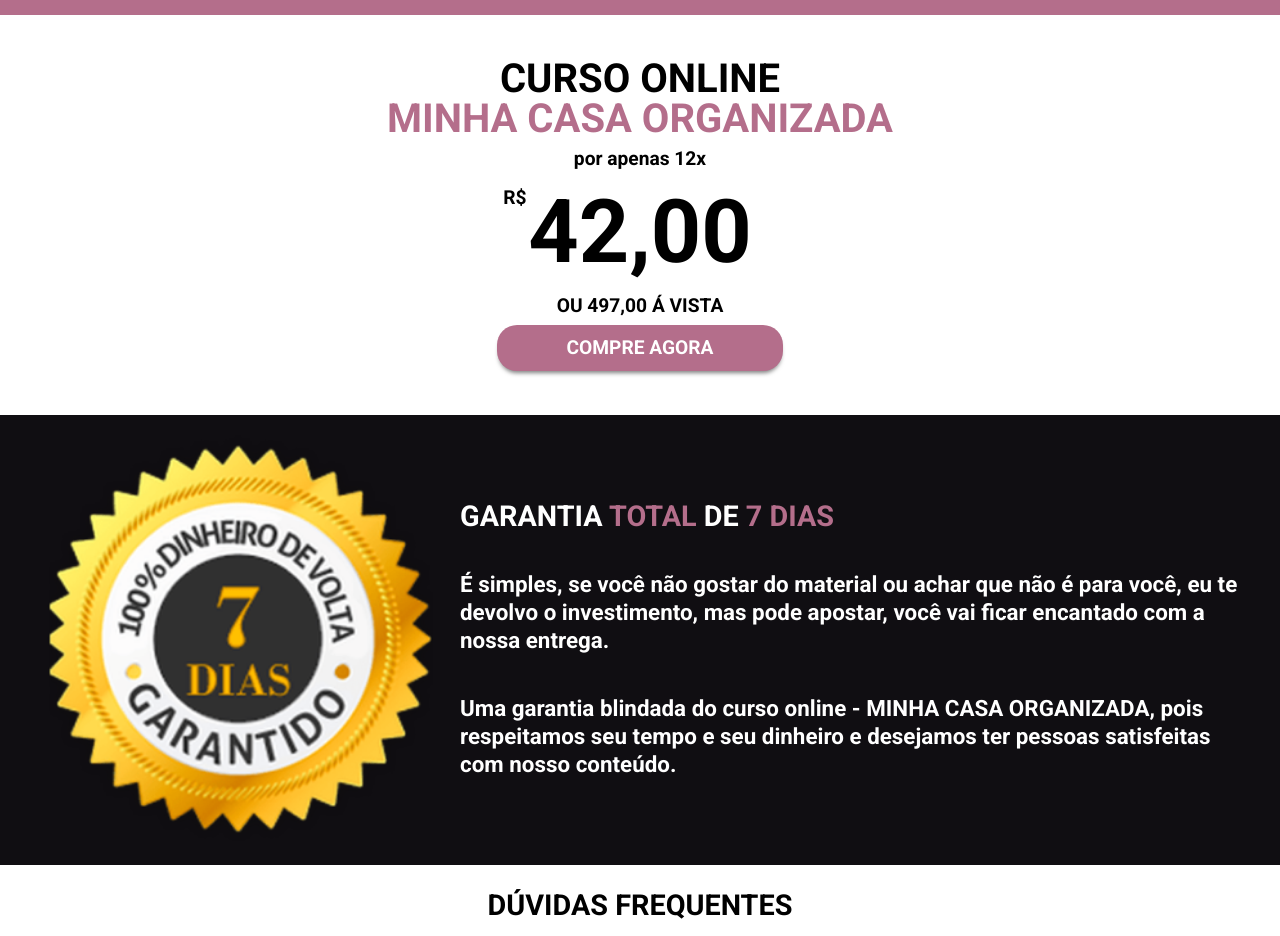
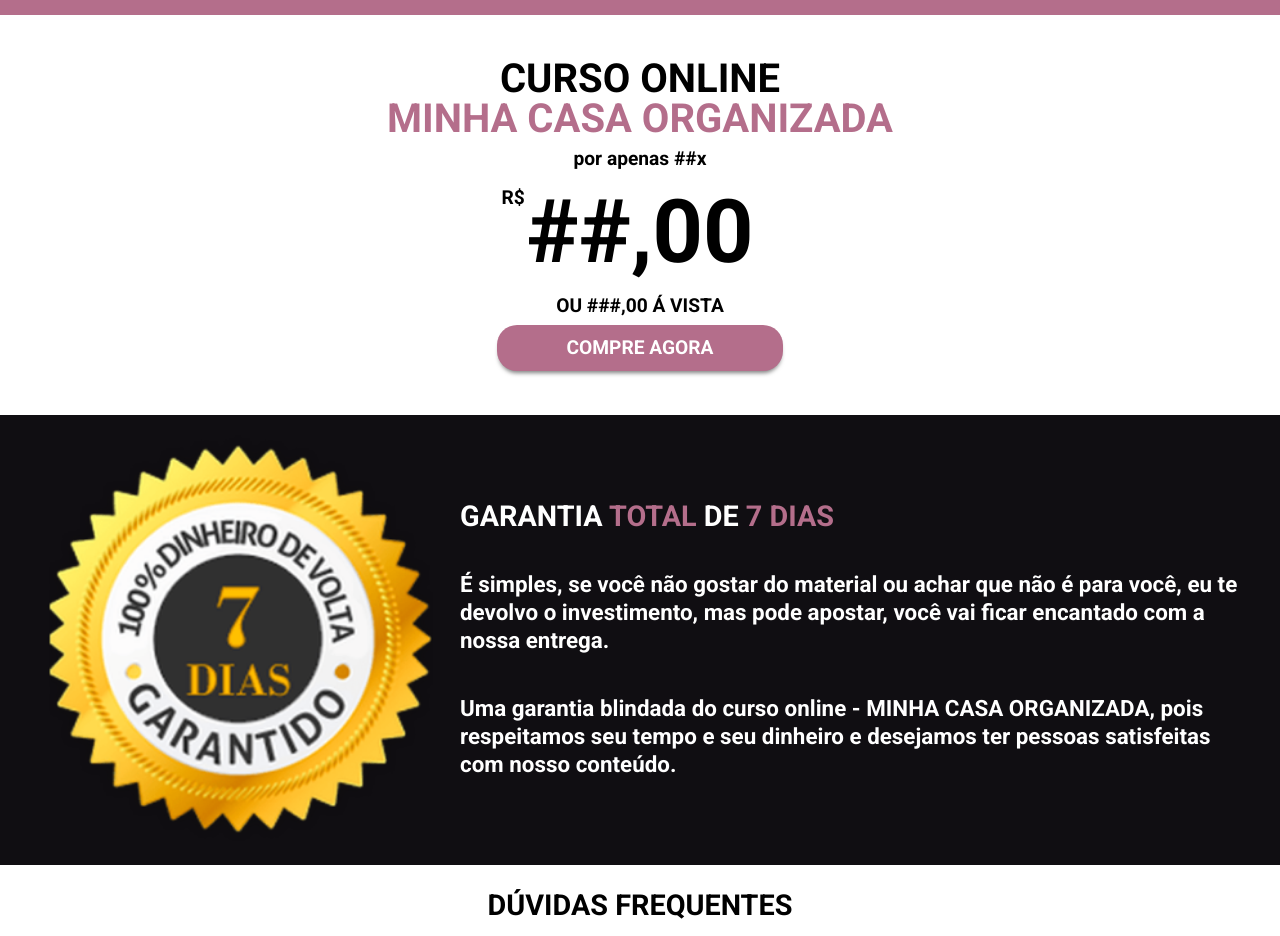
Before and after one commit to JuniorAlvesbr/leticiamartins.com.br-curso, a Next.js app: page / in a window 1280 px wide. Shown: the part 5060-5996 px from the top of the page. Built offline with nearby package versions, Linux system fonts and the light colour scheme.

Commit message:
Tirar preço do site

```diff
--- a/components/Price/index.js
+++ b/components/Price/index.js
@@ -8,9 +8,9 @@ export default function Price() {
                 curso online <br></br>
                 <em>minha casa organizada</em>
             </SubTitle>
-            <Text>por apenas 12x</Text>
-            <Text><em>R$</em><strong>42,00</strong></Text>
-            <Text><span>ou 497,00 á vista</span></Text>
+            <Text>por apenas ##x</Text>
+            <Text><em>R$</em><strong>##,00</strong></Text>
+            <Text><span>ou ###,00 á vista</span></Text>
             <Button>Compre Agora</Button>
         </Container>
     )
```
